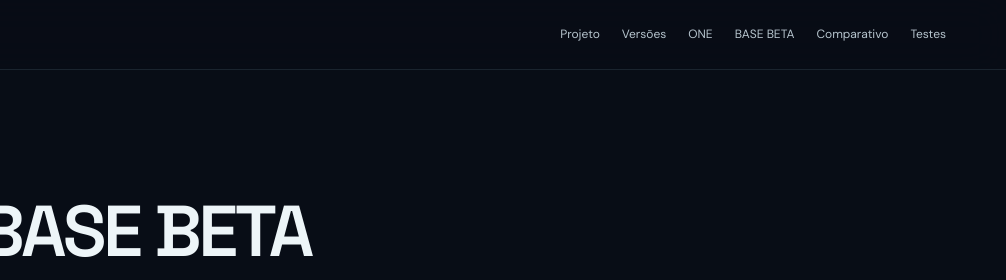
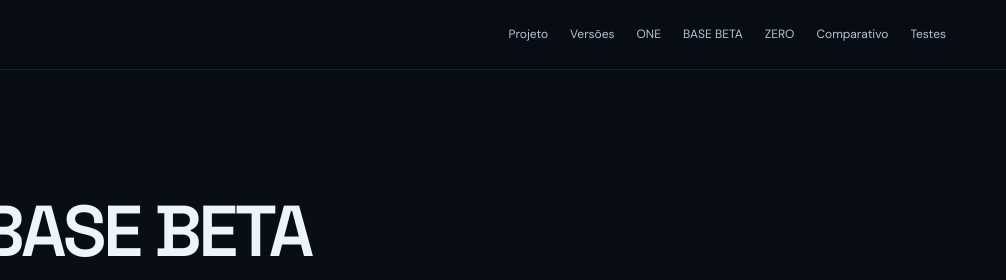
Before and after one commit to CALIXTO-Samuel/ELION-Project, a plain HTML site: page beta.html in a window 1280 px wide. Shown: the top 280 px of the page, 274-1280 px from the left. Drawn offline with Linux system fonts and the light colour scheme.

Commit message:
Add ELION ZERO navigation link

```diff
--- a/beta.html
+++ b/beta.html
@@ -17,7 +17,7 @@
     <a class="brand" href="index.html"><span class="brand-mark">E</span><span>ELION<span class="brand-dot">.</span></span></a>
     <button class="menu-toggle" aria-label="Abrir menu" aria-expanded="false"><span></span><span></span></button>
     <nav class="nav" aria-label="Navegação principal">
-      <a href="index.html#projeto">Projeto</a><a href="index.html#versoes">Versões</a><a href="original.html">ONE</a><a href="beta.html" aria-current="page">BASE BETA</a><a href="comparativo.html">Comparativo</a><a href="testes.html">Testes</a>
+      <a href="index.html#projeto">Projeto</a><a href="index.html#versoes">Versões</a><a href="original.html">ONE</a><a href="beta.html" aria-current="page">BASE BETA</a><a href="zero.html">ZERO</a><a href="comparativo.html">Comparativo</a><a href="testes.html">Testes</a>
     </nav>
   </header>
   <main class="detail-main">
```
